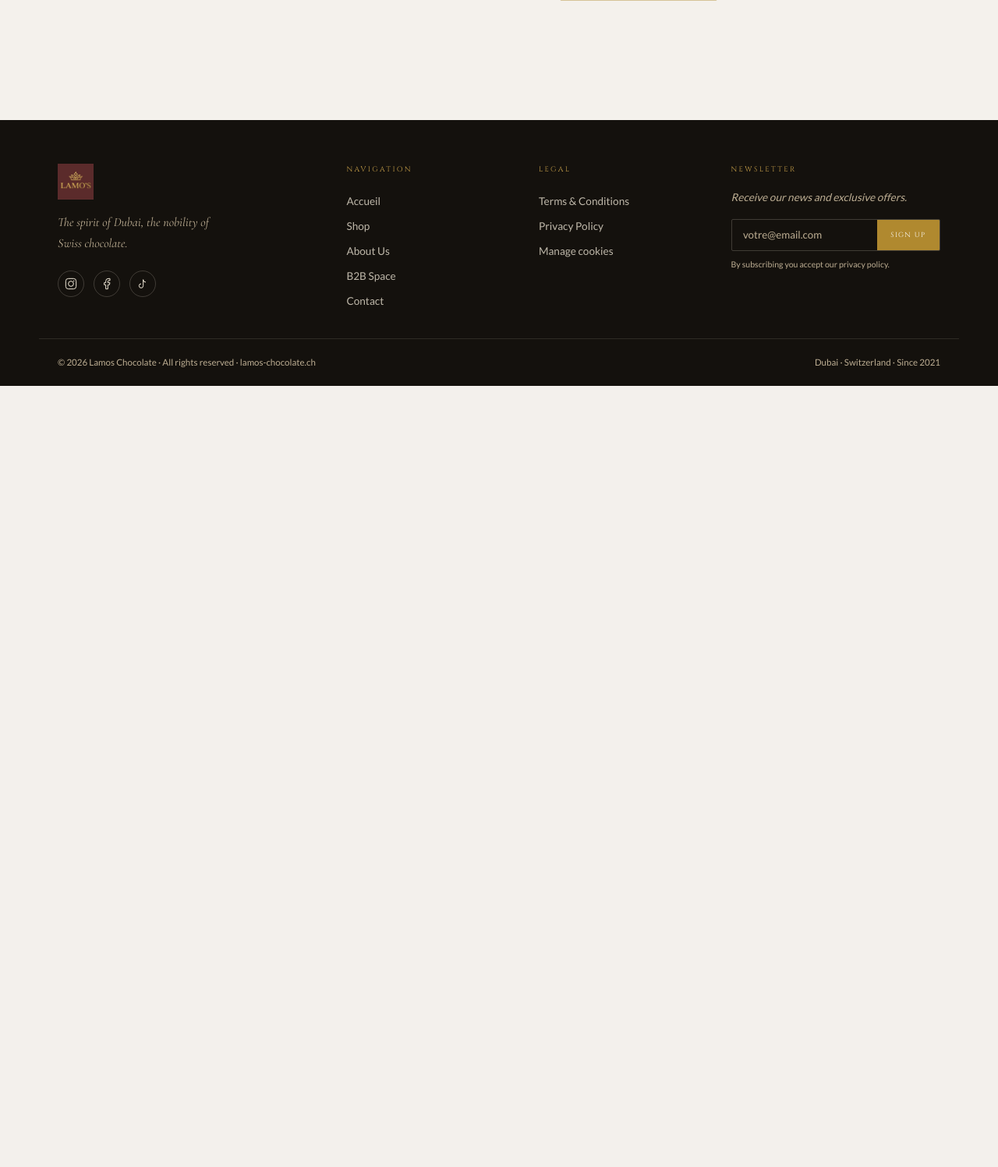
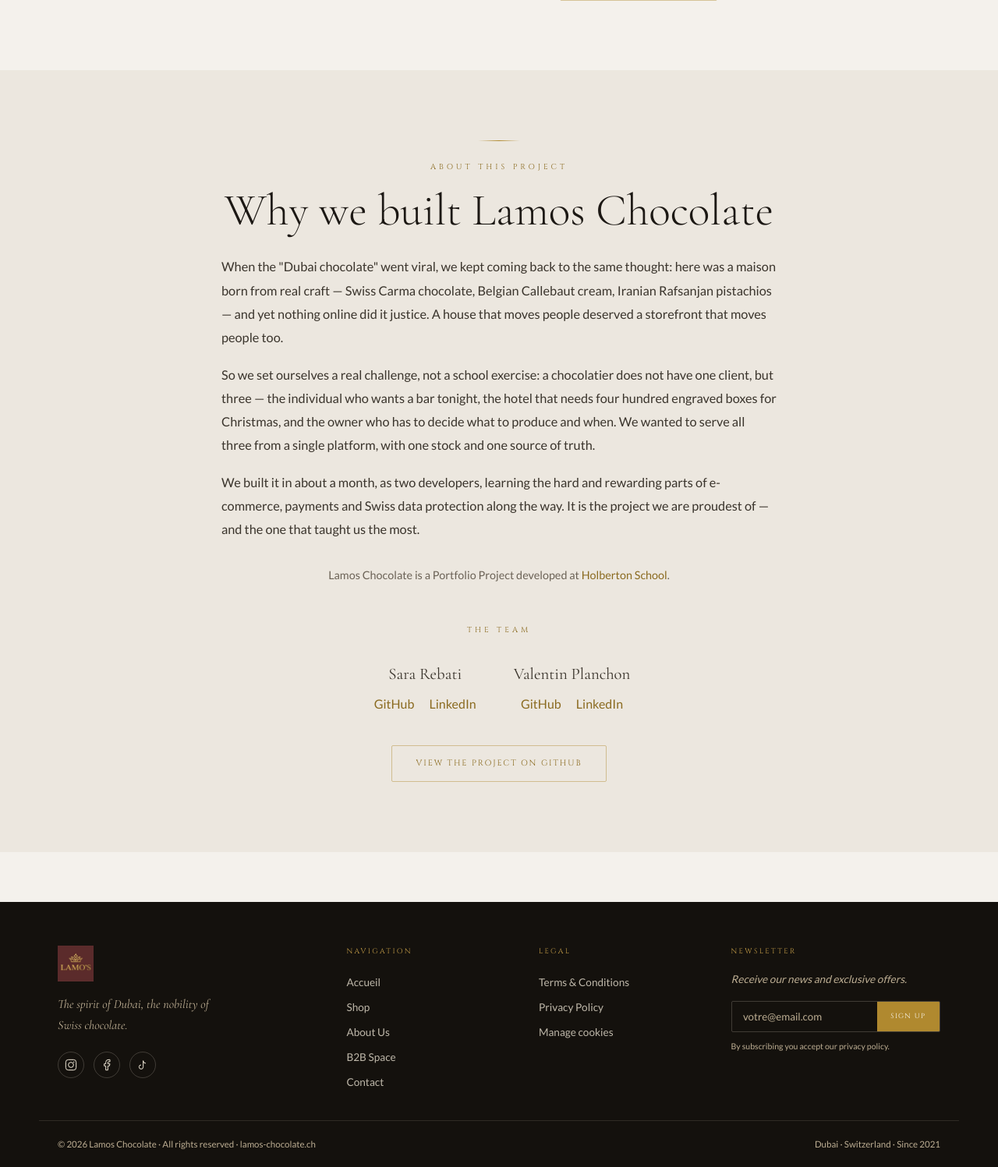
Before and after one commit to SaraEstelle/Lamos-chocolate, a Django app: page /contact/ in a window 1280 px wide. Shown: the part 1135-2632 px from the top of the page at 78% size. Before the commit the page ends 1630 px from the top, so only its background shows below. Run offline with Django 5.2, Linux system fonts and the light colour scheme; parts of the project's set-up code (start-up, migrations or seed data) failed here and were passed over.

Commit message:
feat(contact): add project overview section with team details and GitHub link

```diff
--- a/backend/templates/main/contact.html
+++ b/backend/templates/main/contact.html
@@ -63,5 +63,85 @@
     </div>
   </div>
 </section>
+<!-- ═══ ABOUT THE PROJECT (Holberton Portfolio) ═══ -->
+  <section class="section section--alt">
+    <div class="container" style="max-width:760px;">
 
+      <div class="reveal" style="text-align:center;">
+        <span class="gold-line" style="margin-inline:auto;"></span>
+        <span class="eyebrow">{% trans "About this project" %}</span>
+        <h2 class="h-display" style="margin-bottom:1.5rem;">
+          {% trans "Why we built Lamos Chocolate" %}
+        </h2>
+      </div>
+
+      <!-- The personal story. blocktrans keeps it translatable across the 4 locales. -->
+      <div class="reveal delay-1" style="font-size:1.02rem;line-height:1.85;color:var(--c-text-2);">
+        <p style="margin-bottom:1.1rem;">
+          {% blocktrans %}When the "Dubai chocolate" went viral, we kept coming back to the same
+          thought: here was a maison born from real craft — Swiss Carma chocolate, Belgian Callebaut
+          cream, Iranian Rafsanjan pistachios — and yet nothing online did it justice. A house that
+          moves people deserved a storefront that moves people too.{% endblocktrans %}
+        </p>
+        <p style="margin-bottom:1.1rem;">
+          {% blocktrans %}So we set ourselves a real challenge, not a school exercise: a chocolatier
+          does not have one client, but three — the individual who wants a bar tonight, the hotel
+          that needs four hundred engraved boxes for Christmas, and the owner who has to decide what
+          to produce and when. We wanted to serve all three from a single platform, with one stock
+          and one source of truth.{% endblocktrans %}
+        </p>
+        <p style="margin-bottom:0;">
+          {% blocktrans %}We built it in about a month, as two developers, learning the hard and
+          rewarding parts of e-commerce, payments and Swiss data protection along the way. It is the
+          project we are proudest of — and the one that taught us the most.{% endblocktrans %}
+        </p>
+      </div>
+
+      <!-- Holberton mention + link -->
+      <p class="reveal delay-2 muted" style="text-align:center;margin-top:2rem;font-size:.9rem;">
+        {% blocktrans %}Lamos Chocolate is a Portfolio Project developed at{% endblocktrans %}
+        <a href="https://www.holbertonschool.com/" target="_blank" rel="noopener"
+           style="color:var(--c-gold-3);">Holberton School</a>.
+      </p>
+
+      <!-- Team -->
+      <div class="reveal delay-2" style="text-align:center;margin-top:2.5rem;">
+        <span class="eyebrow">{% trans "The team" %}</span>
+        <div style="display:flex;flex-wrap:wrap;justify-content:center;gap:2.5rem;margin-top:1rem;">
+
+          <!-- Member 1 -->
+          <div>
+            <p style="font-family:var(--font-display);font-size:1.3rem;margin-bottom:.4rem;">
+              Sara Rebati
+            </p>
+            <a href="https://github.com/SaraEstelle" target="_blank" rel="noopener"
+               style="color:var(--c-gold-3);margin-inline:.5rem;">GitHub</a>
+            <a href="[SARA_LINKEDIN_URL]" target="_blank" rel="noopener"
+               style="color:var(--c-gold-3);margin-inline:.5rem;">LinkedIn</a>
+          </div>
+
+          <!-- Member 2 -->
+          <div>
+            <p style="font-family:var(--font-display);font-size:1.3rem;margin-bottom:.4rem;">
+              Valentin Planchon
+            </p>
+            <a href="https://github.com/ValentinCA28" target="_blank" rel="noopener"
+               style="color:var(--c-gold-3);margin-inline:.5rem;">GitHub</a>
+            <a href="[VALENTIN_LINKEDIN_URL]" target="_blank" rel="noopener"
+               style="color:var(--c-gold-3);margin-inline:.5rem;">LinkedIn</a>
+          </div>
+
+        </div>
+      </div>
+
+      <!-- Repository -->
+      <div class="reveal delay-3" style="text-align:center;margin-top:2.5rem;">
+        <a href="https://github.com/SaraEstelle/Lamos-chocolate" target="_blank" rel="noopener"
+           class="btn btn-outline">
+          {% trans "View the project on GitHub" %}
+        </a>
+      </div>
+
+    </div>
+  </section>
 {% endblock %}
```
